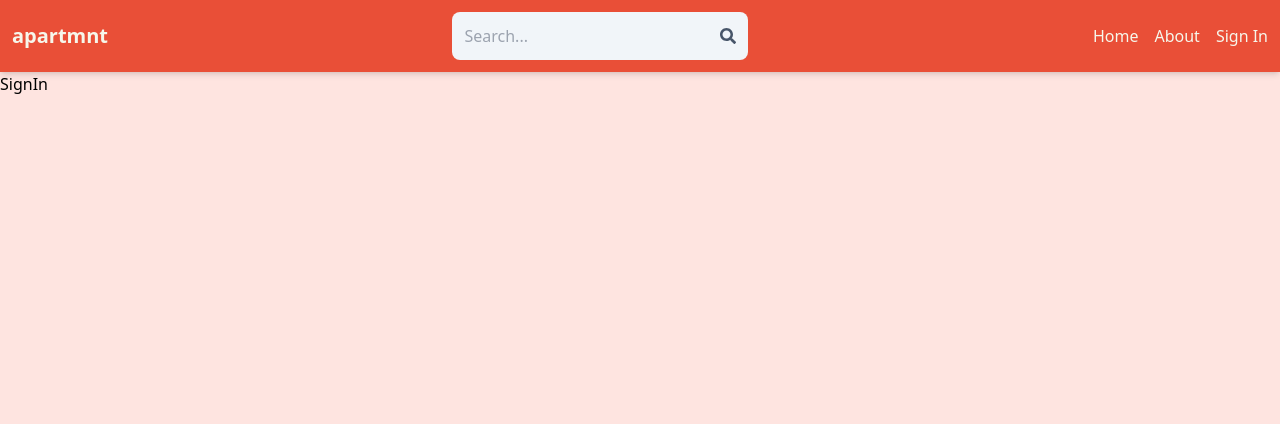
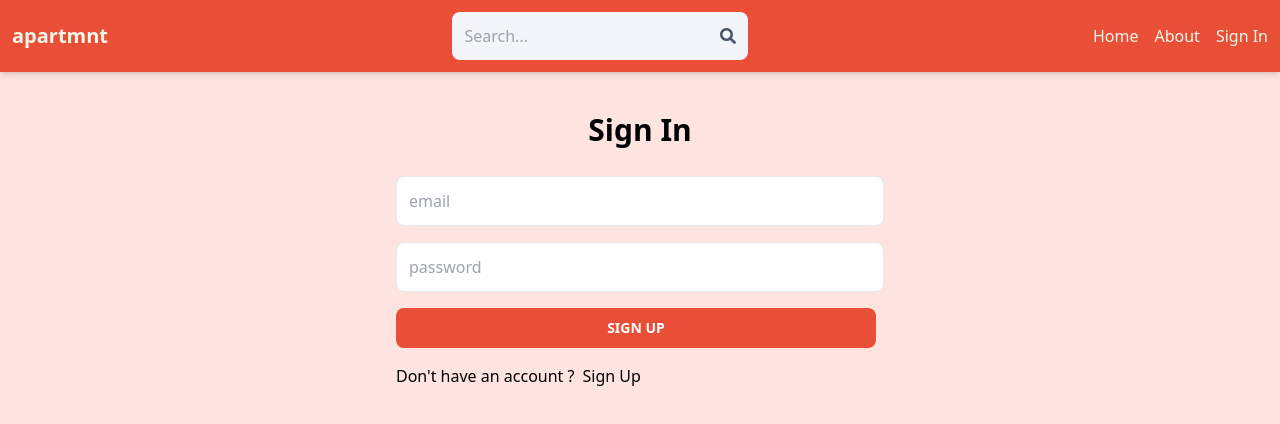
Before and after one commit to iamsanjeebandas/apartmnt, a React (Vite) app in the folder client/: page /signin in a window 1280 px wide. Shown: the top 424 px of the page. Built offline with nearby package versions, Linux system fonts and the light colour scheme.

Commit message:
complete sigin page functionalities

```diff
--- a/client/src/pages/SignIn.jsx
+++ b/client/src/pages/SignIn.jsx
@@ -1,5 +1,76 @@
-import React from "react";
+import { useState } from "react";
+import { Link, useNavigate } from "react-router-dom";
 
 export default function SignIn() {
-  return <div>SignIn</div>;
+  const [formData, setFormData] = useState({});
+  const [error, setError] = useState(null);
+  const [loading, setLoading] = useState(false);
+  const navigate = useNavigate();
+  const handleChange = (e) => {
+    setFormData({
+      ...formData,
+      [e.target.id]: e.target.value,
+    });
+  };
+  const handleSubmit = async (e) => {
+    e.preventDefault();
+    try {
+      setLoading(true);
+      const res = await fetch("/api/auth/signin", {
+        method: "POST",
+        headers: {
+          "Content-Type": "application/json",
+        },
+        body: JSON.stringify(formData),
+      });
+      const data = await res.json();
+      if (data.success === false) {
+        setLoading(false);
+        setError(data.message);
+        return;
+      }
+      setLoading(false);
+      setError(null);
+      navigate("/");
+      console.log(data);
+    } catch (error) {
+      setLoading(false);
+      setError(error.message);
+    }
+  };
+  return (
+    <div className="p-3 max-w-lg mx-auto">
+      <h1 className="text-3xl text-center font-semibold my-7">Sign In</h1>
+      <form onSubmit={handleSubmit} className="flex flex-col gap-4">
+        <input
+          type="text"
+          placeholder="email"
+          className="border p-3 rounded-lg"
+          id="email"
+          onChange={handleChange}
+        />
+        <input
+          type="password"
+          placeholder="password"
+          className="border p-3 rounded-lg"
+          id="password"
+          onChange={handleChange}
+        />
+        <button
+          disabled={loading}
+          type="submit"
+          class="text-white font-bold disabled:opacity-80 bg-main-bg hover:bg-main-bg-dark focus:outline-none focus:ring-4 focus:ring-main-bg-light rounded-lg text-sm px-5 py-2.5 text-center me-2 mb-2 uppercase "
+        >
+          {loading ? "Loading..." : "Sign Up"}
+        </button>
+      </form>
+      <div className="flex gap-2 mt-2">
+        <p>Don't have an account ?</p>
+        <Link to="/signup">
+          <span className="text-main-blue-light">Sign Up</span>
+        </Link>
+      </div>
+      {error && <p className="text-red-500 mt-5">{error}</p>}
+    </div>
+  );
 }
```
